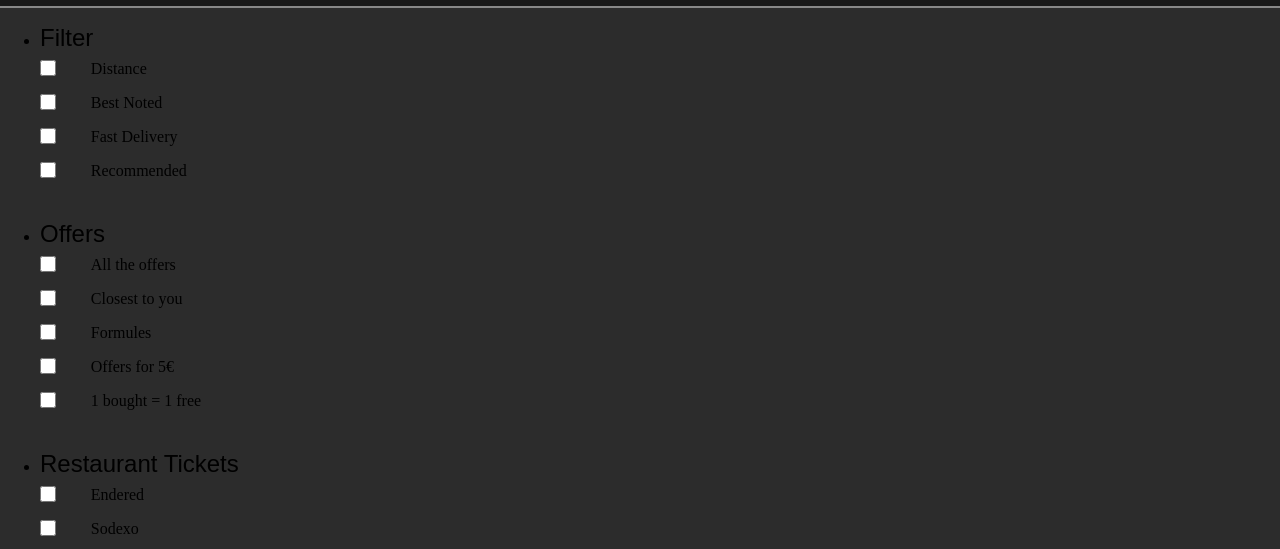
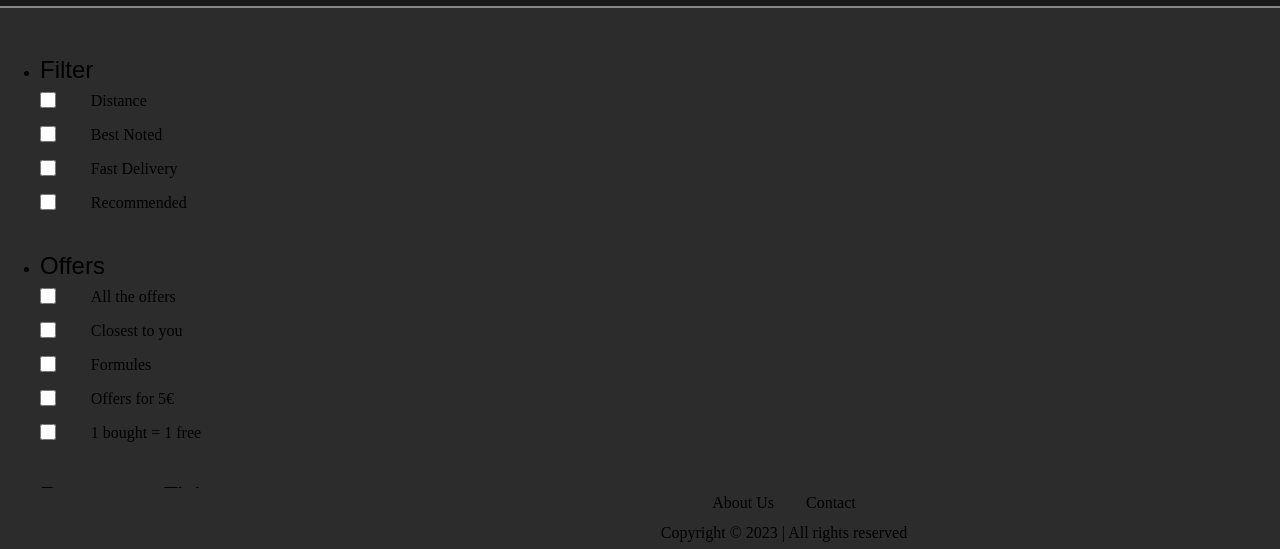
Before and after one commit to gio213/Dark-Kitchen-Group-Project, a plain HTML site: page index.html in a window 1280 px wide. Shown: the part 88-637 px from the top of the page. Drawn offline with Linux system fonts and the light colour scheme.

Commit message:
I added a perso scrollbar

```diff
--- a/script.js
+++ b/script.js
@@ -166,12 +166,6 @@ categories.addEventListener("click", (event) => {
 });
 
 
-//Checking the quantities//
-
-// if(xxx.contains("name")) {
-//     .name
-// }
-
 //////////footer ///////////
 //contact Form
 let form = document.getElementsByClassName("contact")[0];
--- a/style.css
+++ b/style.css
@@ -147,7 +147,7 @@ header {
 }
 
 .searchBar {
-    border: blue solid 2px;
+    /* border: blue solid 2px; */
     width: 80%;
     height: 3rem;
     display: flex;
@@ -177,7 +177,7 @@ header {
 .burgerMenu {
     /* border: pink solid 3px; */
     width: 20%;
-    height: 4rem;
+    height: 2rem;
     display: none;
 }
 
@@ -193,15 +193,36 @@ main {
     align-content: space-between;
 }
 
+::-webkit-scrollbar {
+    width: 0.5rem;
+}
+
+
+::-webkit-scrollbar-track {
+    width: 0.1rem;
+    height: 1rem;
+    border-radius: 2rem/2rem;
+    background: #f1f1f1;
+}
+
+::-webkit-scrollbar-thumb {
+    background: gray;
+    border-radius: 10px;
+}
+
+
 .selection-Container {
 
     /* border: rgb(5, 5, 37) solid 2px; */
     width: 25%;
-    height: 100%;
+    height: 30rem;
+
+    padding-top: 2rem;
 
     position: sticky;
     top: 0;
 
+    overflow-y: scroll;
 
     display: flex;
     flex-direction: column;
```
